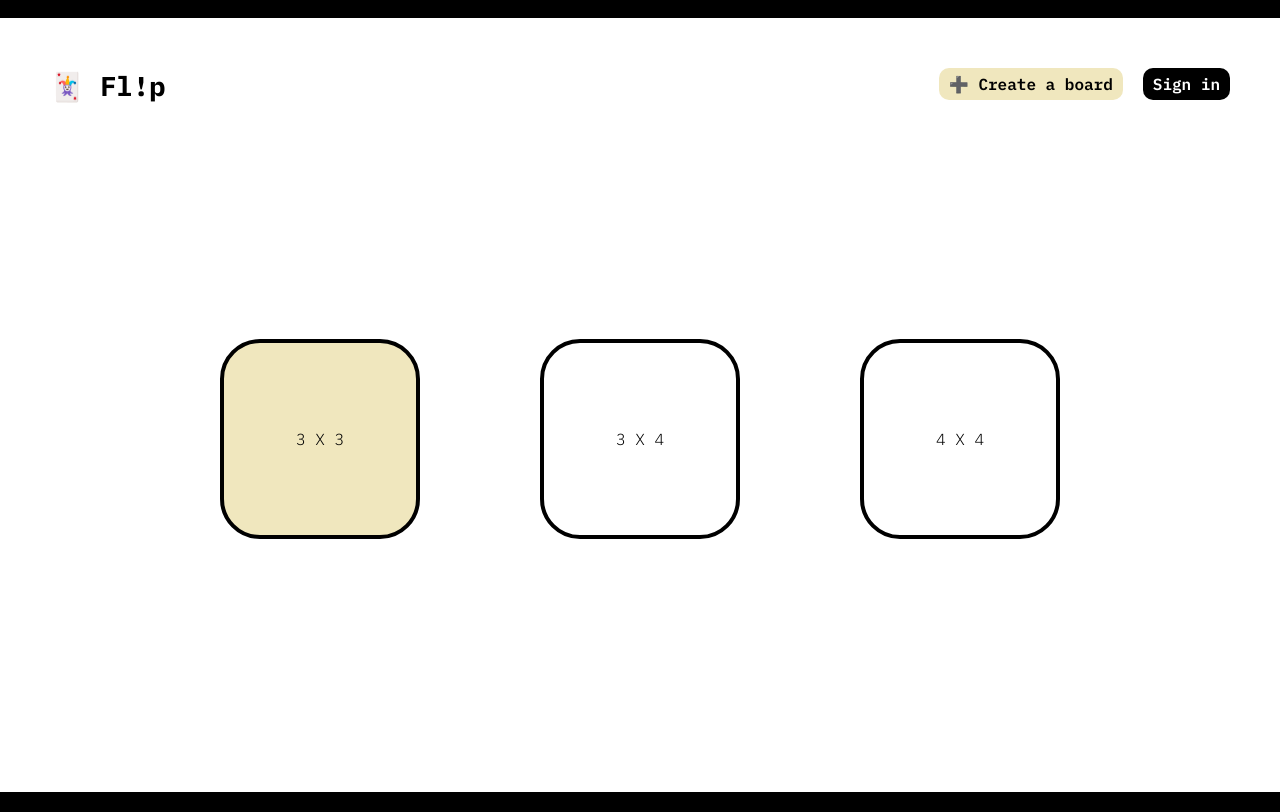
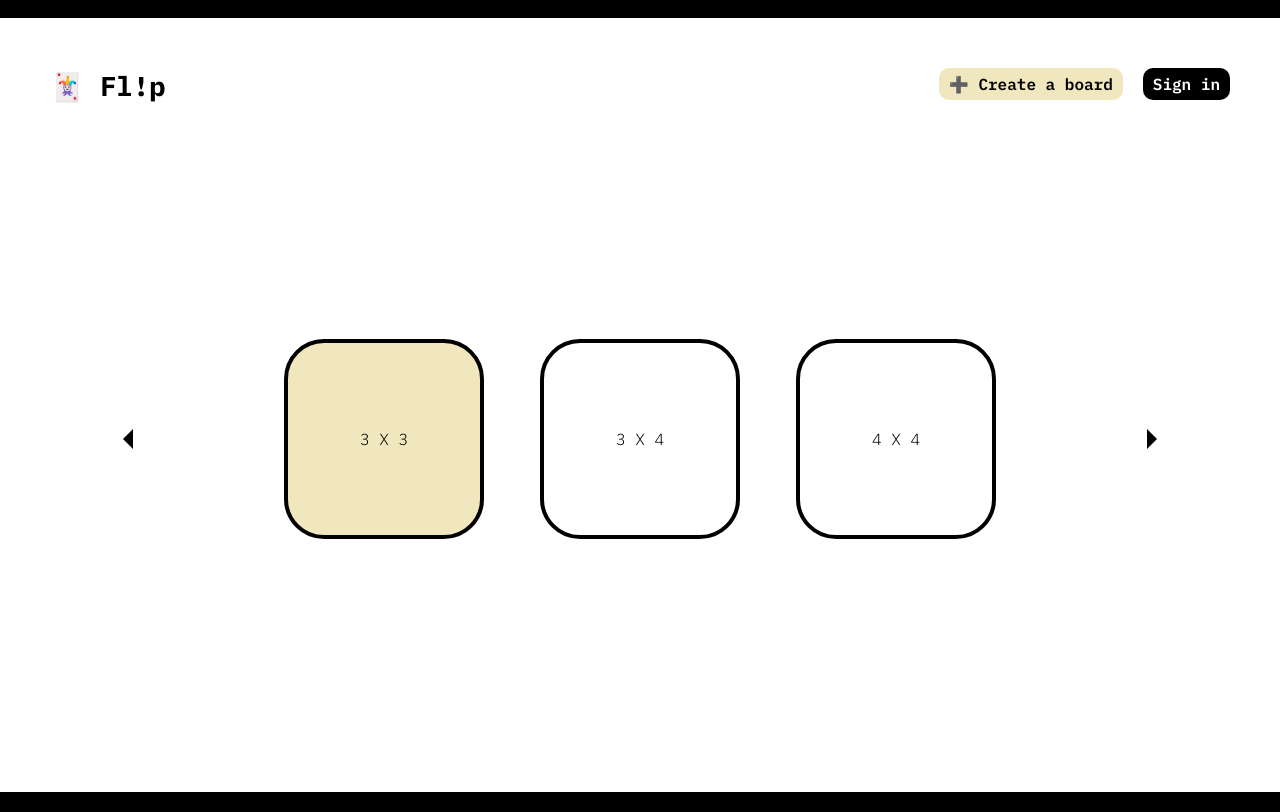
Before and after one commit to jh22j9/flip, a React (Create React App) app: page /create in a window 1280 px wide. Built offline with nearby package versions, Linux system fonts and the light colour scheme; a web font is replaced by a local one.

Commit message:
feat(create-board): 화살표 아이콘 및 navigate 적용

```diff
--- a/package.json
+++ b/package.json
@@ -8,6 +8,7 @@
     "@testing-library/user-event": "^12.1.10",
     "react": "^17.0.2",
     "react-dom": "^17.0.2",
+    "react-icons": "^4.3.1",
     "react-router-dom": "^6.0.2",
     "react-scripts": "4.0.3",
     "sass": "^1.44.0",
--- a/src/App.js
+++ b/src/App.js
@@ -1,4 +1,5 @@
 import { Route, Routes } from "react-router-dom";
+import { useNavigate } from "react-router";
 import Header from "./components/Header";
 import Main from "./pages/Main";
 import CreateBoard from "./pages/CreateBoard";
@@ -10,12 +11,13 @@ import Footer from "./components/Footer";
 import "./Styles/_global.scss";
 
 function App() {
+  const navigate = useNavigate();
   return (
     <>
-      <Header />
+      <Header navigate={navigate} />
       <Routes>
         <Route path="/" element={<Main />} />
-        <Route path="/create" element={<CreateBoard />} />
+        <Route path="/create" element={<CreateBoard navigate={navigate} />} />
         <Route path="/upload" element={<UploadImages />} />
         <Route path="/save" element={<SaveBoard />} />
         <Route path="/play" element={<PlayBoard />} />
--- a/src/pages/CreateBoard.js
+++ b/src/pages/CreateBoard.js
@@ -1,30 +1,49 @@
 import React, { useState } from "react";
+import { IoMdArrowDropleft } from "react-icons/io";
+import { IoMdArrowDropright } from "react-icons/io";
 
-function CreateBoard() {
+function CreateBoard({ navigate }) {
   const [clickedBtnId, setClickedBtnId] = useState(1);
 
   const onButtonClick = (id) => {
     setClickedBtnId(id);
   };
 
-  const boards = [
-    { id: 1, size: "3 X 3" },
-    { id: 2, size: "3 X 4" },
-    { id: 3, size: "4 X 4" },
-  ];
+  const onBackArrow = () => navigate(-1);
+
+  const onForwardArrow = () => navigate("/save");
+
+  const boards = ["3 X 3", "3 X 4", "4 X 4"];
 
   return (
     <div className="wrapper">
+      <div className="prev">
+        <IoMdArrowDropleft
+          fontSize="2.5rem"
+          cursor="pointer"
+          onClick={onBackArrow}
+        />
+      </div>
       <div className="btns-wrapper">
-        {boards.map((board) => (
-          <button
-            key={board.id}
-            className={board.id === clickedBtnId ? "clicked-btn" : ""}
-            onClick={() => onButtonClick(board.id)}
-          >
-            {board.size}
-          </button>
-        ))}
+        {boards.map((board, index) => {
+          const buttonId = index + 1;
+          return (
+            <button
+              key={index}
+              className={buttonId === clickedBtnId ? "clicked-btn" : ""}
+              onClick={() => onButtonClick(buttonId)}
+            >
+              {board}
+            </button>
+          );
+        })}
+      </div>
+      <div className="next">
+        <IoMdArrowDropright
+          fontSize="2.5rem"
+          cursor="pointer"
+          onClick={onForwardArrow}
+        />
       </div>
     </div>
   );
--- a/src/pages/CreateBoard.scss
+++ b/src/pages/CreateBoard.scss
@@ -22,4 +22,10 @@
       background-color: #f0e7be;
     }
   }
+  .prev,
+  .next {
+    width: 20rem;
+    display: flex;
+    justify-content: center;
+  }
 }
```
Also changed, not shown: 1 other file (tests, documents, lock files or other folders).
